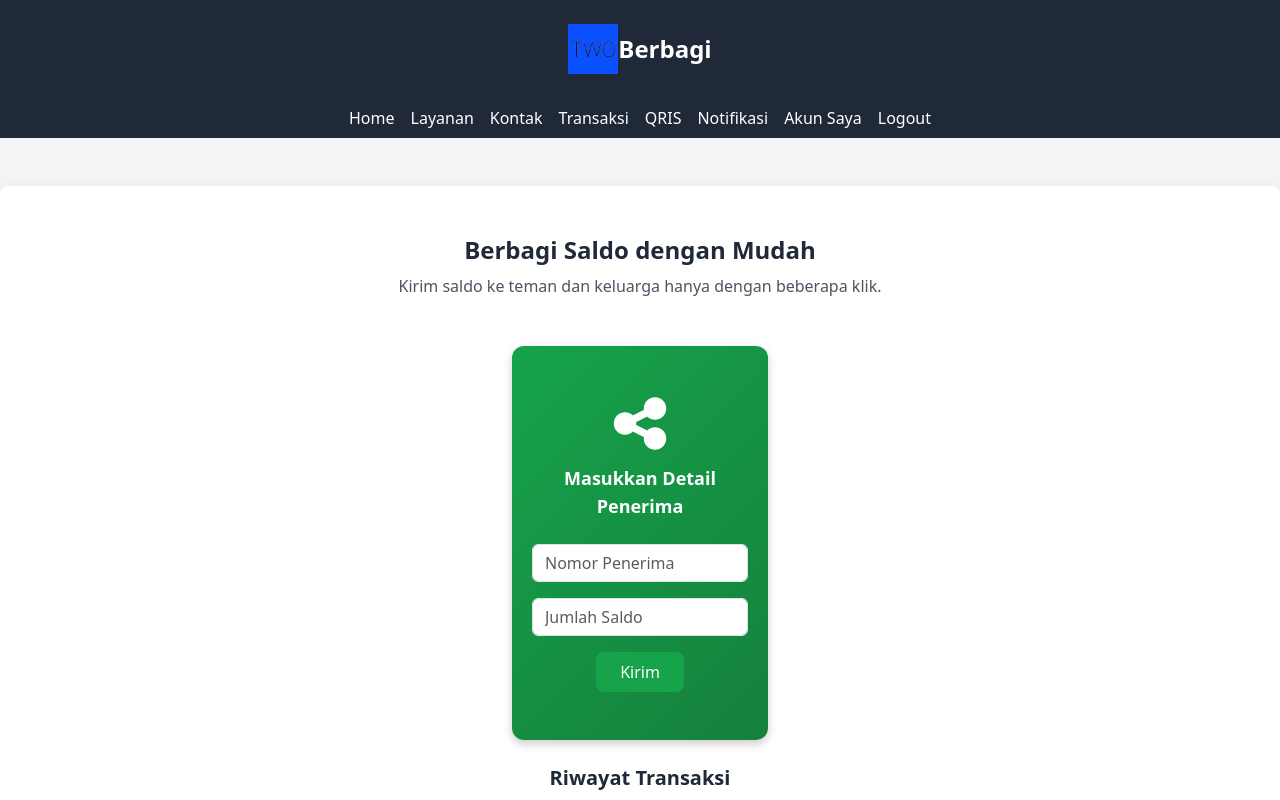
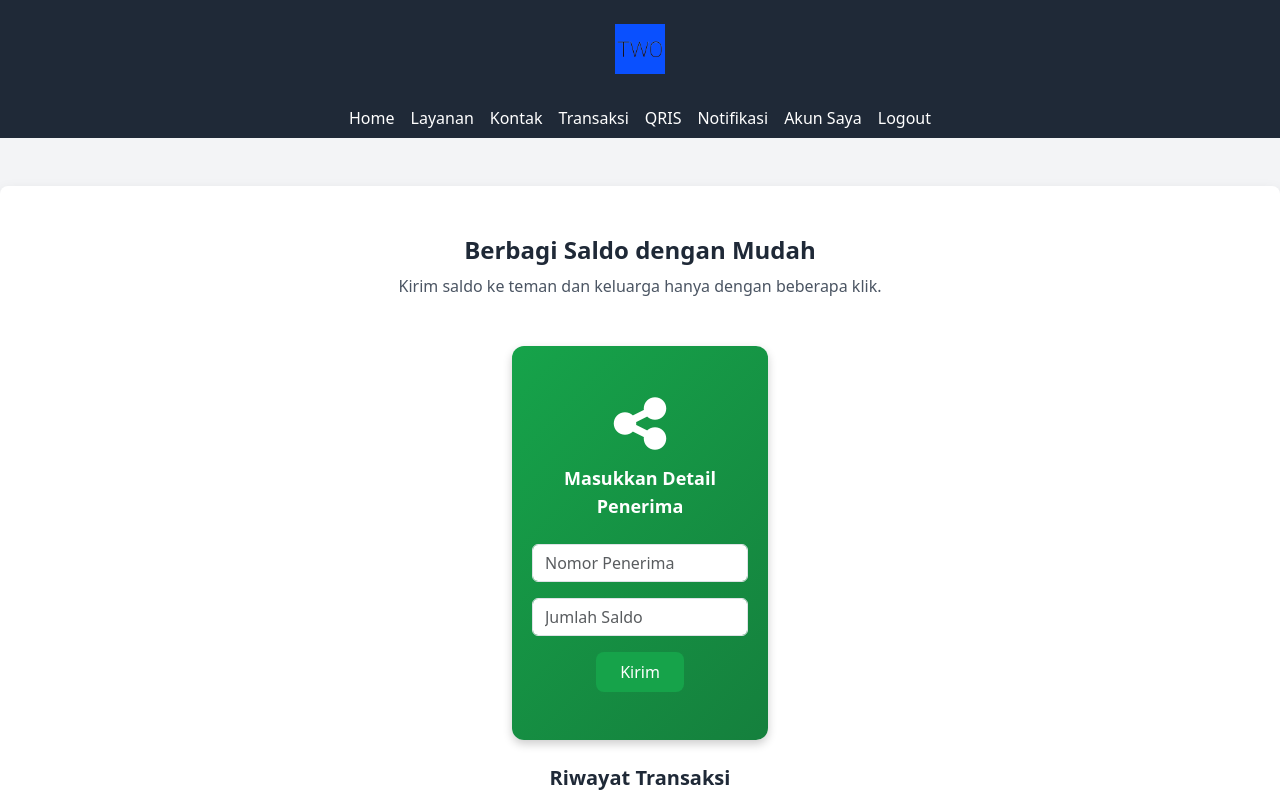
Before and after one commit to AthallaRakhaSyaft/banktwo, a plain HTML site: page berbagi.html in a window 1280 px wide. Shown: the top 800 px of the page. Drawn offline with nearby package versions, Linux system fonts and the light colour scheme.

Commit message:
Update berbagi.html

```diff
--- a/berbagi.html
+++ b/berbagi.html
@@ -40,7 +40,6 @@
 <body class="bg-gray-100">
     <header class="bg-gray-800 text-white text-center py-4 flex justify-center items-center">
         <img src="logo.jpg" alt="Logo" class="logo">
-        <h1 class="text-2xl font-bold">Berbagi</h1>
     </header>
 
     <nav class="bg-gray-800 text-white py-2">
```
